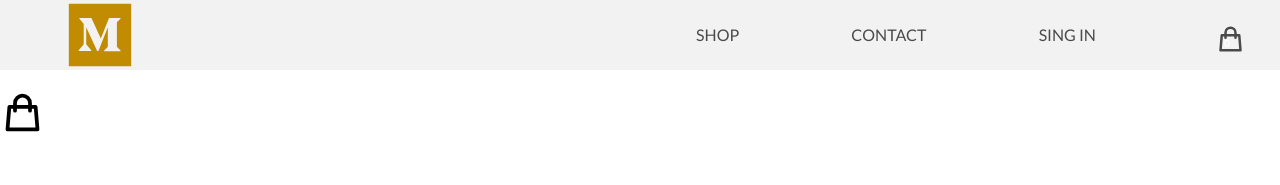
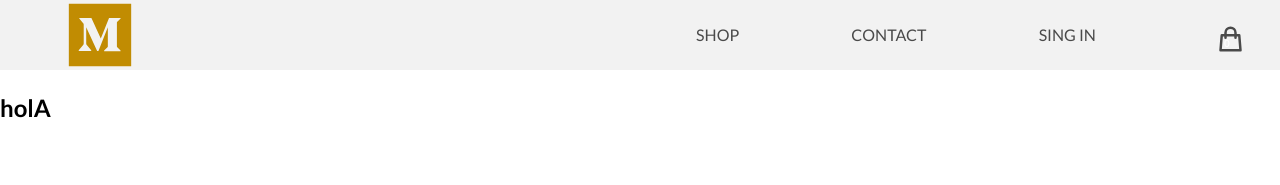
Before and after one commit to mangelpt/E-commerceAPP, a React (Create React App) app: page /contact in a window 1280 px wide. Shown: the top 185 px of the page. Built offline with nearby package versions, Linux system fonts and the light colour scheme.

Commit message:
added sing in  page

```diff
--- a/src/components/UI/Buttons.js
+++ b/src/components/UI/Buttons.js
@@ -12,3 +12,11 @@ export const TransparentButton = styled.button`
     border: 1px solid rgba(193, 140, 2,.9);
   }
 `;
+
+export const SignInButton=styled(TransparentButton)`
+  background-color: #0000;
+`;
+
+export const SignInGoogleButton=styled(TransparentButton)`
+  background-color: blue;
+`;
--- /dev/null
+++ b/src/components/UI/SignInForm.js
@@ -0,0 +1,3 @@
+import styled from "styled-components";
+export const SignInForm = styled.form`
+`;
--- a/src/pages/Contact.js
+++ b/src/pages/Contact.js
@@ -1,10 +1,9 @@
 import React from 'react';
-import CollapsedComponent from "../components/Layout/CollapsiveCard";
 
 
 const Contact = () => {
     return (
-            <CollapsedComponent/>
+          <h2>holA</h2>
     );
 };
 
```
Also changed, not shown: src/components/Layout/FormSignIn.js (added, +11 -0 lines).
